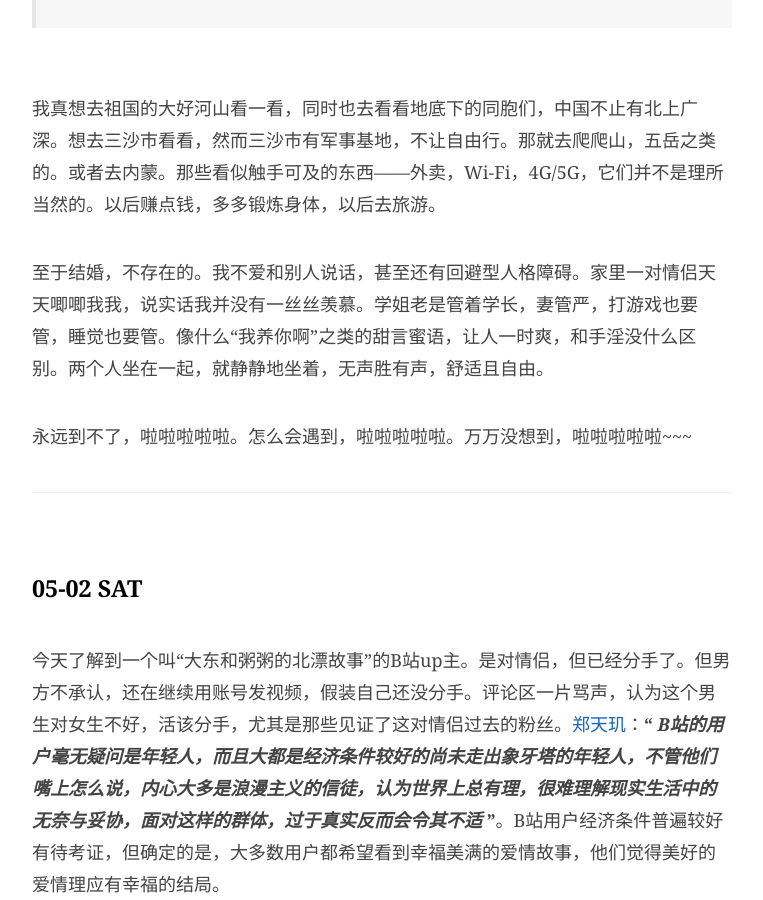
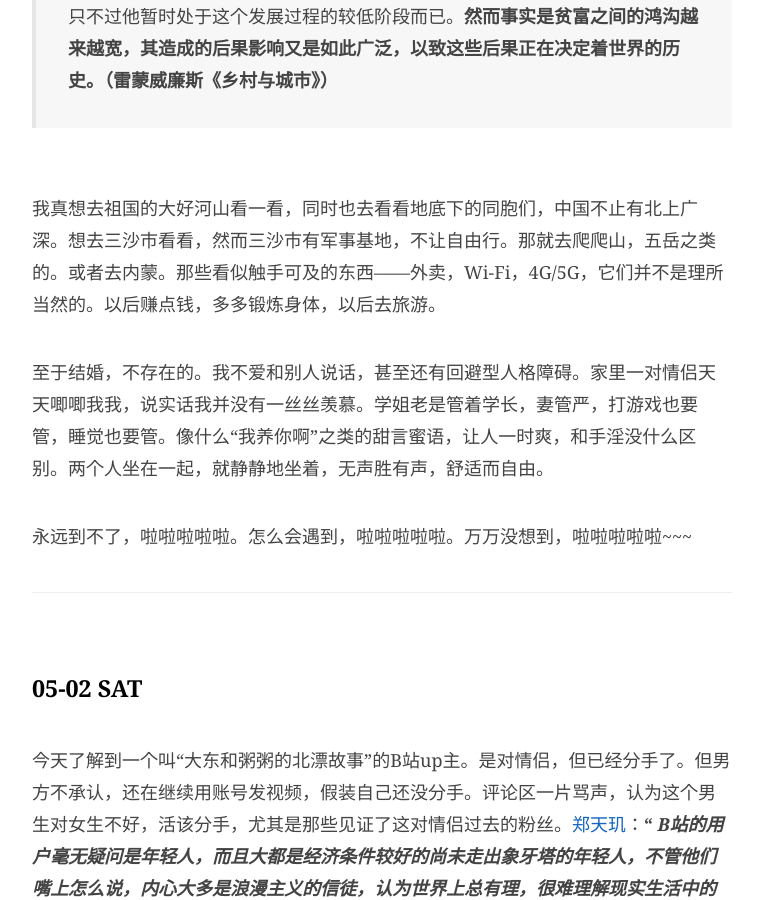
Before and after one commit to JaydenYL/JaydenYL.github.io, a Jekyll site: the page built from _posts/2020-04-26-日记.md, in a window 1280 px wide and 900 px high, scrolled down 6473 px. Shown: the whole window, without its empty margins (258-1021 px from the left). Built offline with Jekyll 4.4.1, drawn with Linux system fonts in a browser that asks for light colours; comment, search, counter and statistics services are not loaded; some of the changed text lies outside the part shown.

Commit message:
Update 2020-04-26-日记.md

```diff
--- a/_posts/2020-04-26-日记.md
+++ b/_posts/2020-04-26-日记.md
@@ -140,6 +140,8 @@
 ### 05-08 FRI
 
 <br>这雨，生于天，死于地，中间的过程，就是人生。
+
+<br>
 
 我只想去海边玩沙子。
 
@@ -209,9 +211,9 @@
 
 <br>我真想去祖国的大好河山看一看，同时也去看看地底下的同胞们，中国不止有北上广深。想去三沙市看看，然而三沙市有军事基地，不让自由行。那就去爬爬山，五岳之类的。或者去内蒙。那些看似触手可及的东西——外卖，Wi-Fi，4G/5G，它们并不是理所当然的。以后赚点钱，多多锻炼身体，以后去旅游。
 
-<br>至于结婚，不存在的。我不爱和别人说话，甚至还有回避型人格障碍。家里一对情侣天天唧唧我我，说实话我并没有一丝丝羡慕。学姐老是管着学长，妻管严，打游戏也要管，睡觉也要管。像什么“我养你啊”之类的甜言蜜语，让人一时爽，和手淫没什么区别。两个人坐在一起，就静静地坐着，无声胜有声，舒适且自由。
+<br>至于结婚，不存在的。我不爱和别人说话，甚至还有回避型人格障碍。家里一对情侣天天唧唧我我，说实话我并没有一丝丝羡慕。学姐老是管着学长，妻管严，打游戏也要管，睡觉也要管。像什么“我养你啊”之类的甜言蜜语，让人一时爽，和手淫没什么区别。两个人坐在一起，就静静地坐着，无声胜有声，舒适而自由。
 
-<br>永远到不了，啦啦啦啦啦。怎么会遇到，啦啦啦啦啦。万万没想到，啦啦啦啦啦~~~
+<br> 永远到不了，啦啦啦啦啦。怎么会遇到，啦啦啦啦啦。万万没想到，啦啦啦啦啦~~~
 
 <br>
 
```
Also changed, not shown: other parts of _posts/2020-04-26-日记.md (+2 -2 lines).
